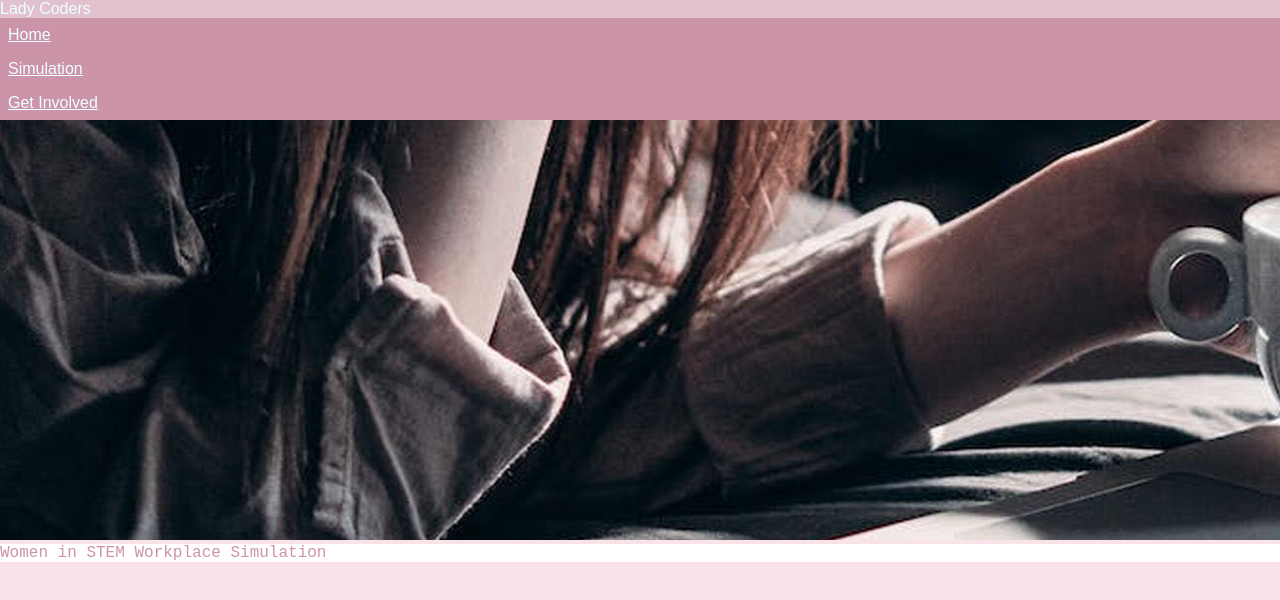
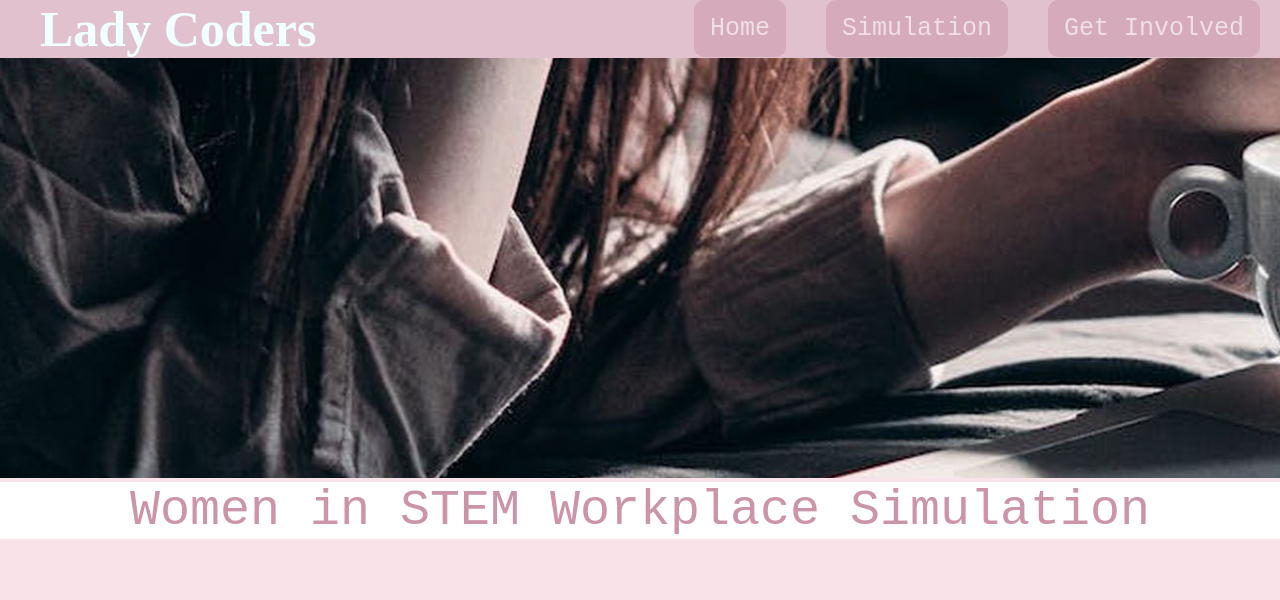
Before and after one commit to JadedThrone/WebsiteShell, a plain HTML site: page simulation.html in a window 1280 px wide. Shown: the top 600 px of the page. Drawn offline with Linux system fonts and the light colour scheme.

Commit message:
Simulation CSS Stuff

```diff
--- a/simulation.html
+++ b/simulation.html
@@ -5,14 +5,16 @@
 </head>
 
 <div class = "navBar">
-  <div id = "mainLogo">Lady Coders</div>
 
-  <a class="button-link" href="index.html">Home</a>
-  <a class="button-link" href="simulation.html">Simulation</a>
-  <a class="button-link" href="resource.html">Get Involved</a>
+<ul>
+  <li style="float:left"><div class = "mainLogo">Lady Coders</div></li>
+  <li><a class="button-link" href="resource.html">Get Involved</a></li>
+  <li><a class="button-link" href="simulation.html">Simulation</a></li>
+  <li><a class="button-link" href="index.html">Home</a></li>
+</ul>
 </div>
 <body>
   <img class="image" src="OfficeSimPhoto.jpg" alt="Coffee and laptop " width="1920" height="420"/>
-  <div class = "headerBar">Women in STEM Workplace Simulation</div>
+  <div class = "textBar">Women in STEM Workplace Simulation</div>
 </body>
 </html>
--- a/simulationStyles.css
+++ b/simulationStyles.css
@@ -6,27 +6,53 @@ body {
   }
 
 .navBar {
-    float: right;
     width: 100%;
+    height: auto;
     float: left;
     background-color: #E1C1CD;
     font-family: Arial, sans-serif;
     color:azure;
 
   }
+  ul{
+    list-style-type: none;
+    height: auto;
+    margin-top:0px;
+  }
+  li {
+    float: right;
+  }
+  li a {
+    display: block;
+    color: white;
+    text-align: center;
+    padding: 14px 16px;
+    margin-left: 20px;
+    margin-right: 20px;
+    text-decoration: none;
+    background-color: #CB94A8;
+    font-family: "Courier New";
+    font-size: 25px;
+    border-radius: 10px;
+    opacity: 50%;
+  }
+.mainLogo{
+    position: relative;
+    font-family: "Roboto Slab";
+    font-size: 50px;
+    font-weight: bold;
+    margin-top: 0;
+    margin-bottom: 0;
 
-.button-link{
+  }
+
+  .textBar{
     display: block;
-    padding: 8px;
-    background-color: #CB94A8;
-    color:azure;
-
-}
-
-.headerBar{
+    width: 100%;
     color: #CB94A8;
+    text-align: center;
+    text-decoration: none;
+    background-color: white;
     font-family: "Courier New";
-    background-color: white;
-    width: 100%;
-    position: center;
-}
+    font-size: 50px;
+  }
```
